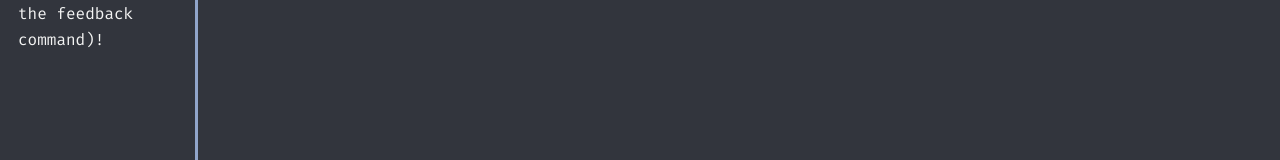
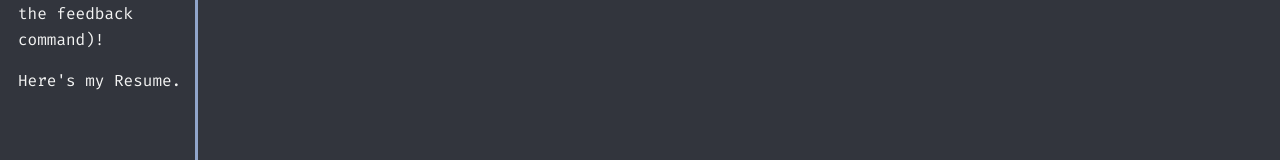
Before and after one commit to Anindya-Prithvi/termfolio, a React (Create React App) app: page / in a window 1280 px wide. Shown: the part 316-476 px from the top of the page. Built offline with nearby package versions, Linux system fonts and the light colour scheme.

Commit message:
Add link to resume in App component

```diff
--- a/src/App.tsx
+++ b/src/App.tsx
@@ -62,6 +62,8 @@ export default function App() {
           Hey! I am Anindya.
           <br /><br />
           I graduated from IIITD in 2024. I have interned and currently working as a SWE at Microsoft. I like Systems, Cryptography and Maths. AMA (use the feedback command)!
+          <p></p>
+          Here's my <a href="./aprithvi.html" target="_blank">Resume</a>.
           <br /><br />
         </div>
         <div className={styles.overlaybell} id='overlaybell'></div>
```
